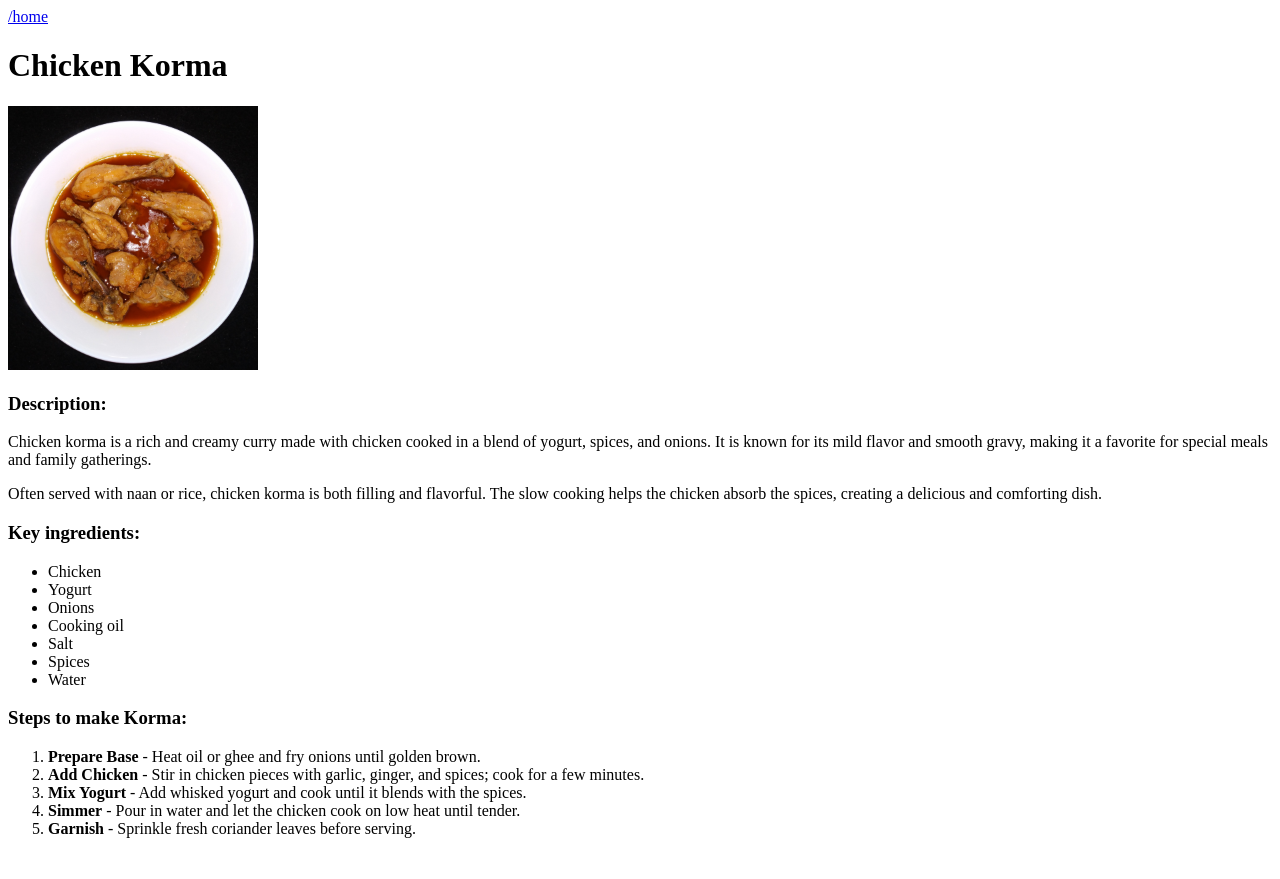
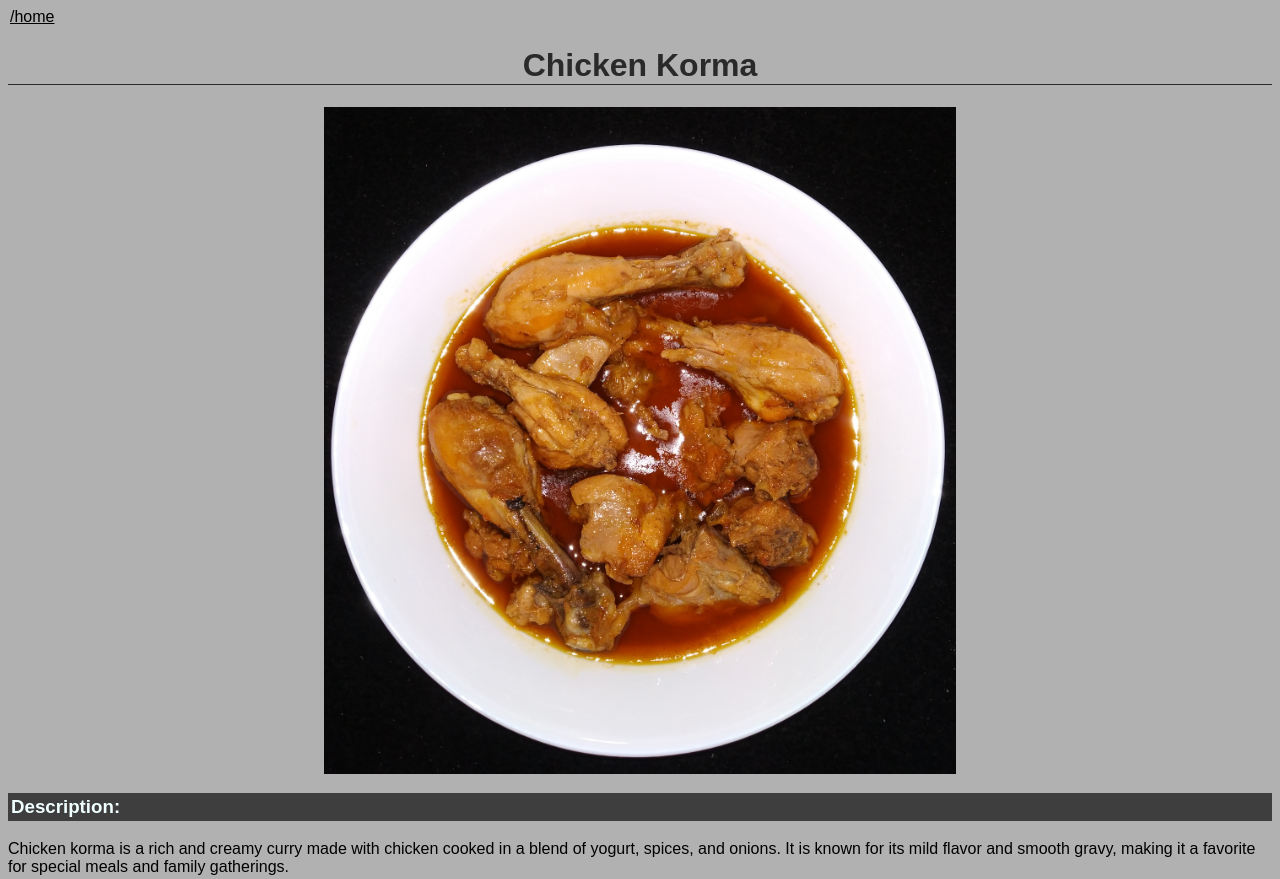
Before and after one commit to ahmxi/odin-recipes, a plain HTML site: page recipes/korma.html in a window 1280 px wide. Shown: the top 879 px of the page. Before the commit the page ends 854 px from the top, so only its background shows below. Drawn offline with Linux system fonts and the light colour scheme.

Commit message:
applied style on recipe web

```diff
--- a/recipes/korma.html
+++ b/recipes/korma.html
@@ -3,12 +3,14 @@
     <head>
         <meta charset="UFT-8">
         <title>Chicken Korma</title>
+        <link rel="stylesheet" href="/style.css"/>
+
     </head>
 
     <body>
-        <a href="../index.html">/home</a>
+        <a class="home" href="../index.html">/home</a>
 
-        <h1>Chicken Korma</h1>
+        <h1 >Chicken Korma </h1>
         <img src="../img/Chicken_Qaurma.jpg" alt="picture of chicken korma" width="250">
 
         <h3>Description:</h3>
--- /dev/null
+++ b/style.css
@@ -0,0 +1,41 @@
+* {
+    background-color: rgb(177, 177, 177);
+    font-family: Arial, sans-serif;
+}
+
+h1 {
+    color: rgb(42, 42, 42);
+    text-align: center;
+    border-bottom: 1px solid;
+}
+
+ul {
+    border-bottom: 5px double grey;
+    border-top: 5px double grey;
+    padding: 20px;
+    margin-top: 30px ;
+
+}
+
+.list {
+    color: rgb(0, 0, 90);
+    font-weight: bold;
+}
+h3 {
+    color: azure;
+    background-color: rgb(62, 62, 62);
+    padding: 3px;
+}
+
+.home{
+    color: black;
+
+    padding: 2px;
+}
+
+img {
+    display: block;
+    margin: 0 auto;
+    width: 50%;
+
+}
```
Also changed, not shown: index.html (+4 -3 lines), recipes/biryani.html (+2 -1 lines), recipes/samosa.html (+3 -1 lines), 1 other file.
